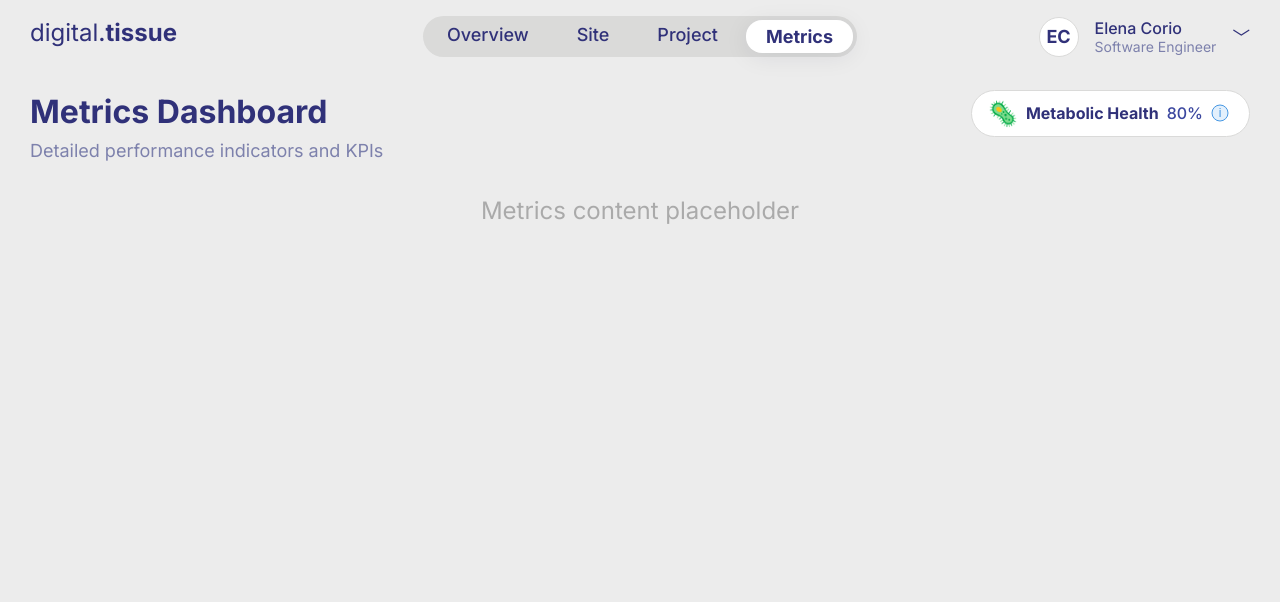
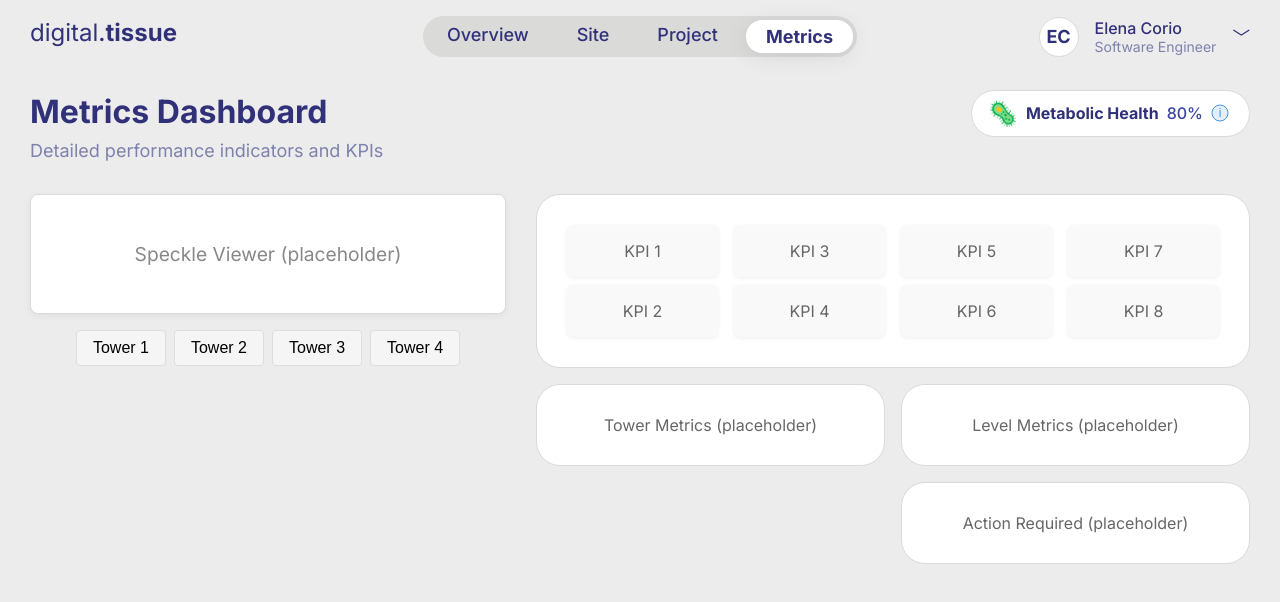
Before and after one commit to elena-corio/digital-tissue-dashboard, a Vue app in the folder frontend/: page /metrics in a window 1280 px wide. Shown: the top 602 px of the page. Built offline with nearby package versions, Linux system fonts and the light colour scheme.

Commit message:
Prepare structure for metrics tab

```diff
--- /dev/null
+++ b/frontend/src/components/metrics/ActionRequired.vue
@@ -0,0 +1,16 @@
+<template>
+  <div class="action-required-placeholder card">Action Required (placeholder)</div>
+</template>
+
+<script>
+export default {
+  name: 'ActionRequired',
+};
+</script>
+
+<style scoped>
+.action-required-placeholder {
+  text-align: center;
+  color: #666;
+}
+</style>
--- /dev/null
+++ b/frontend/src/components/metrics/KPIsOverview.vue
@@ -0,0 +1,37 @@
+<template>
+  <div class="kpis-grid card">
+    <div v-for="col in 4" :key="col" class="kpi-column">
+      <div v-for="row in 2" :key="row" class="kpi-card">
+        KPI {{ (col - 1) * 2 + row }}
+      </div>
+    </div>
+  </div>
+</template>
+
+<script>
+export default {
+  name: 'KPIsOverview',
+};
+</script>
+
+<style scoped>
+.kpis-grid {
+  display: flex;
+  flex-direction: row;
+  gap: 1rem;
+}
+.kpi-column {
+  display: flex;
+  flex-direction: column;
+  gap: 0.5rem;
+  flex: 1;
+}
+.kpi-card {
+  background: #f9f9f9;
+  border-radius: 6px;
+  box-shadow: 0 1px 4px rgba(0,0,0,0.07);
+  padding: 1rem;
+  text-align: center;
+  color: #666;
+}
+</style>
--- /dev/null
+++ b/frontend/src/components/metrics/LevelMetrics.vue
@@ -0,0 +1,16 @@
+<template>
+  <div class="level-metrics-placeholder card">Level Metrics (placeholder)</div>
+</template>
+
+<script>
+export default {
+  name: 'LevelMetrics',
+};
+</script>
+
+<style scoped>
+.level-metrics-placeholder {
+  text-align: center;
+  color: #666;
+}
+</style>
--- /dev/null
+++ b/frontend/src/components/metrics/TowerMetrics.vue
@@ -0,0 +1,16 @@
+<template>
+  <div class="tower-metrics-placeholder card">Tower Metrics (placeholder)</div>
+</template>
+
+<script>
+export default {
+  name: 'TowerMetrics',
+};
+</script>
+
+<style scoped>
+.tower-metrics-placeholder {
+  text-align: center;
+  color: #666;
+}
+</style>
--- /dev/null
+++ b/frontend/src/components/metrics/TowerSelector.vue
@@ -0,0 +1,31 @@
+<template>
+  <div class="tower-selector-placeholder">
+    <button v-for="tower in towers" :key="tower" class="tower-btn">{{ tower }}</button>
+  </div>
+</template>
+
+<script>
+export default {
+  name: 'TowerSelector',
+  data() {
+    return {
+      towers: ['Tower 1', 'Tower 2', 'Tower 3', 'Tower 4'],
+    };
+  },
+};
+</script>
+
+<style scoped>
+.tower-selector-placeholder {
+  display: flex;
+  gap: 0.5rem;
+}
+.tower-btn {
+  background: #f5f5f5;
+  border: 1px solid #ddd;
+  border-radius: 4px;
+  padding: 0.5rem 1rem;
+  font-size: 1rem;
+  cursor: pointer;
+}
+</style>
--- a/frontend/src/views/MetricsView.vue
+++ b/frontend/src/views/MetricsView.vue
@@ -6,28 +6,132 @@
     :statusLabel="uiText.TABS.metrics.statusLabel"
     :statusDescription="uiText.TABS.metrics.statusDescription"
   >
-    <div class="metrics-placeholder">Metrics content placeholder</div>
+    <div class="metrics-main">
+      <!-- Left Column -->
+      <section class="metrics-left metrics-col">
+        <div class="metrics-left-stack">
+          <div class="speckle-tower-wrapper">
+            <div class="speckle-viewer-card card">Speckle Viewer (placeholder)</div>
+            <TowerSelector />
+          </div>
+        </div>
+      </section>
+      <!-- Right Column -->
+      <section class="metrics-right metrics-col">
+        <div class="metrics-right-stack">
+          <KPIsOverview />
+          <div class="metrics-metrics-wrapper">
+            <div class="metrics-metrics-left">
+              <TowerMetrics />
+            </div>
+            <div class="metrics-metrics-right">
+              <LevelMetrics />
+              <ActionRequired />
+            </div>
+          </div>
+        </div>
+      </section>
+    </div>
   </Workspace>
 </template>
 
 <script>
 import Workspace from '../components/Workspace.vue';
+import TowerSelector from '../components/metrics/TowerSelector.vue';
+import KPIsOverview from '../components/metrics/KPIsOverview.vue';
+import TowerMetrics from '../components/metrics/TowerMetrics.vue';
+import LevelMetrics from '../components/metrics/LevelMetrics.vue';
+import ActionRequired from '../components/metrics/ActionRequired.vue';
 import * as uiText from '../uitext.js';
 
 export default {
   name: 'MetricsView',
-  components: { Workspace },
+  components: {
+    Workspace,
+    TowerSelector,
+    KPIsOverview,
+    TowerMetrics,
+    LevelMetrics,
+    ActionRequired,
+  },
   data() {
     return { uiText };
-  }
+  },
 };
 </script>
 
 <style scoped>
-.metrics-placeholder {
-  text-align: center;
-  color: #aaa;
-  font-size: 1.5rem;
-  margin-top: 2rem;
+.metrics-main {
+  display: flex;
+  flex: 1 1 auto;
+  gap: var(--space-lg);
+  margin-top: var(--space-lg);
+  align-items: stretch;
+  min-height: 0;
+  margin-left: auto;
+  margin-right: auto;
+  width: 100%;
+  padding-left: var(--space-lg);
+  padding-right: var(--space-lg);
+}
+.metrics-left.metrics-col {
+  display: flex;
+  flex-direction: column;
+  flex: 2 2 0%;
+  min-height: 0;
+}
+.metrics-right.metrics-col {
+  display: flex;
+  flex-direction: column;
+  flex: 3 3 0%;
+  min-height: 0;
+}
+.metrics-left-stack {
+  display: flex;
+  flex-direction: column;
+  flex: 1 1 0%;
+  min-height: 0;
+  gap: 1rem;
+}
+.speckle-tower-wrapper {
+  display: flex;
+  flex-direction: column;
+  align-items: center;
+  gap: 1rem;
+}
+.speckle-viewer-card {
+  width: 100%;
+  max-width: 480px;
+  background: #fff;
+  border-radius: 8px;
+  box-shadow: 0 2px 8px rgba(0,0,0,0.05);
+  min-height: 120px;
+  display: flex;
+  align-items: center;
+  justify-content: center;
+  font-size: 1.2rem;
+  color: #888;
+}
+.metrics-right-stack {
+  display: flex;
+  flex-direction: column;
+  flex: 1 1 0%;
+  min-height: 0;
+  gap: 1rem;
+}
+.metrics-metrics-wrapper {
+  display: flex;
+  flex: 1 1 0%;
+  gap: var(--space-md);
+  min-height: 0;
+  overflow: hidden;
+  margin-bottom: var(--space-lg);
+}
+.metrics-metrics-left,
+.metrics-metrics-right {
+  flex: 1;
+  display: flex;
+  flex-direction: column;
+  gap: 1rem;
 }
 </style>
```
Also changed, not shown: frontend/src/components/metrics/SpeckleViewer.vue (added), 1 other file (tests, documents, lock files or other folders).
